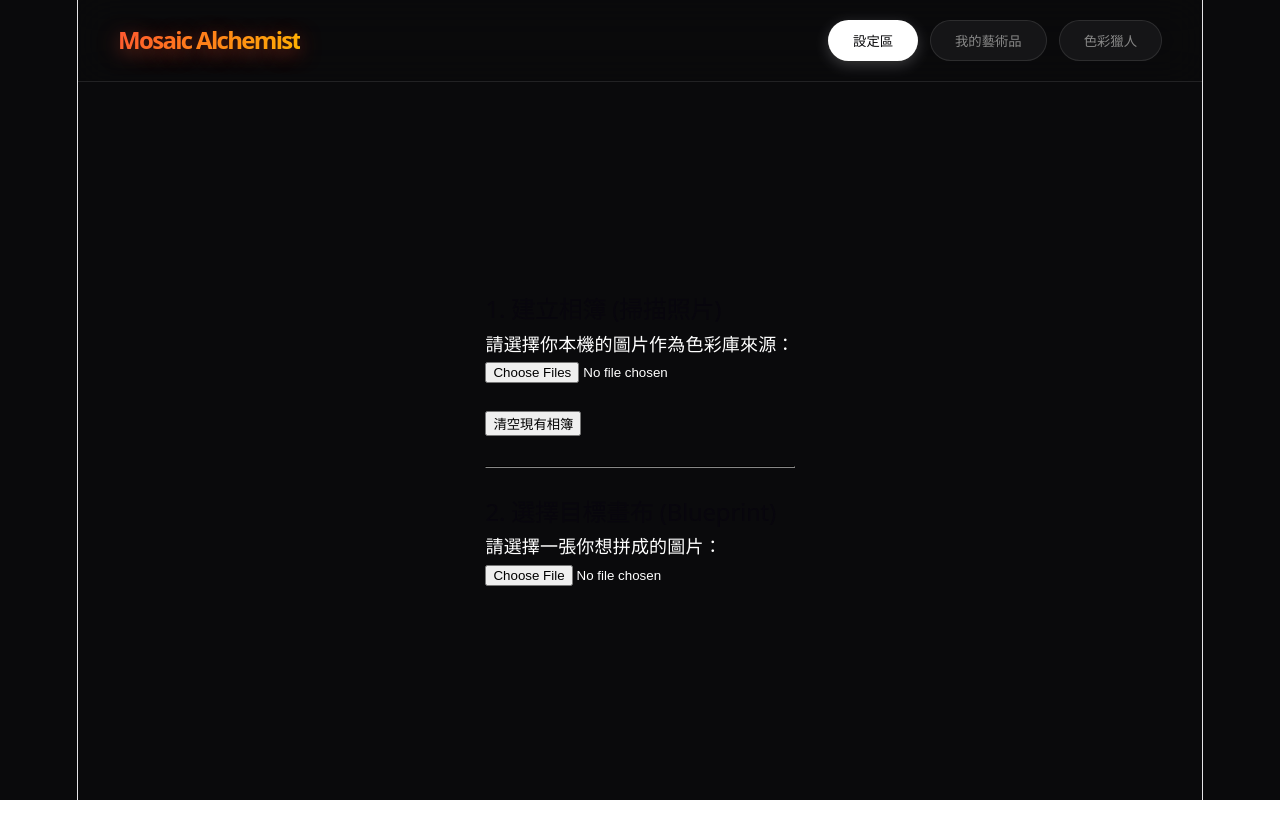
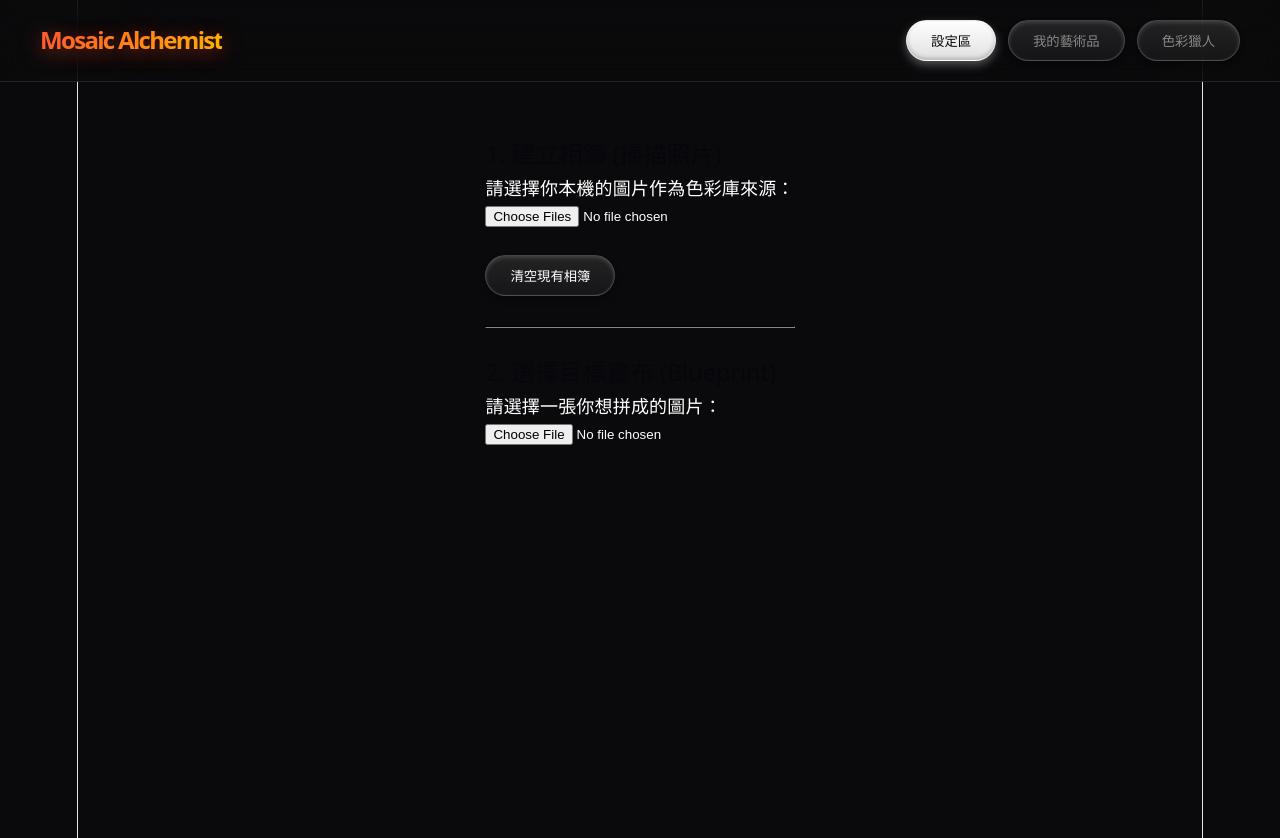
Before and after one commit to KP7-tech/mosaic-photo-album, a React (Vite) app: page / in a window 1280 px wide. Shown: the top 838 px of the page. Before the commit the page ends 800 px from the top, so only its background shows below. Built offline with nearby package versions, Linux system fonts and the light colour scheme.

Commit message:
feat: implement WebGL-based MosaicCanvas component and add global application styling

```diff
--- a/src/App.css
+++ b/src/App.css
@@ -33,8 +33,11 @@ body {
   background: rgba(10, 10, 12, 0.8);
   backdrop-filter: blur(20px);
   border-bottom: 1px solid rgba(255, 255, 255, 0.1);
-  position: sticky;
+  position: fixed;
   top: 0;
+  left: 0;
+  width: 100%;
+  box-sizing: border-box;
   z-index: 100;
 }
 
@@ -54,11 +57,12 @@ h1 {
 }
 
 .tabs button {
-  background: var(--bg-panel);
-  border: 1px solid rgba(255, 255, 255, 0.1);
+  background: linear-gradient(180deg, rgba(255,255,255,0.1) 0%, rgba(255,255,255,0.05) 100%);
+  border: 1px solid rgba(255, 255, 255, 0.2);
   color: var(--text-muted);
   padding: 10px 24px;
-  border-radius: 30px;
+  border-radius: 9999px;
+  box-shadow: inset 0 2px 4px rgba(255,255,255,0.15), 0 4px 6px rgba(0,0,0,0.3);
   font-family: 'Inter', sans-serif;
   font-weight: 600;
   cursor: pointer;
@@ -67,21 +71,50 @@ h1 {
 
 .tabs button:hover {
   color: var(--text-main);
-  background: rgba(255, 255, 255, 0.1);
+  background: linear-gradient(180deg, rgba(255,255,255,0.15) 0%, rgba(255,255,255,0.1) 100%);
+}
+
+.tabs button:active {
+  box-shadow: inset 0 4px 8px rgba(0,0,0,0.6);
+  transform: translateY(1px);
 }
 
 .tabs button.active {
-  background: var(--text-main);
+  background: linear-gradient(180deg, var(--text-main) 0%, #e0e0e0 100%);
   color: var(--bg-dark);
-  box-shadow: 0 4px 15px rgba(255, 255, 255, 0.2);
+  box-shadow: inset 0 -2px 4px rgba(0,0,0,0.2), 0 4px 10px rgba(255, 255, 255, 0.3);
+}
+
+.setup-view button {
+  background: linear-gradient(180deg, rgba(255,255,255,0.1) 0%, rgba(255,255,255,0.05) 100%);
+  border: 1px solid rgba(255, 255, 255, 0.2);
+  color: var(--text-main);
+  padding: 10px 24px;
+  border-radius: 9999px;
+  box-shadow: inset 0 2px 4px rgba(255,255,255,0.15), 0 4px 6px rgba(0,0,0,0.3);
+  font-family: 'Inter', sans-serif;
+  font-weight: 600;
+  cursor: pointer;
+  transition: all 0.3s cubic-bezier(0.25, 0.8, 0.25, 1);
+}
+
+.setup-view button:hover {
+  background: linear-gradient(180deg, rgba(255,255,255,0.15) 0%, rgba(255,255,255,0.1) 100%);
+}
+
+.setup-view button:active {
+  box-shadow: inset 0 4px 8px rgba(0,0,0,0.6);
+  transform: translateY(1px);
 }
 
 .main-content {
   flex: 1;
   padding: 40px;
+  margin-top: 80px; /* offset for fixed header */
   display: flex;
   justify-content: center;
-  align-items: center;
+  align-items: flex-start; /* allow natural height for large canvas */
+  min-height: calc(100vh - 80px); /* ensure it expands */
 }
 
 .mosaic-view {
--- a/src/App.jsx
+++ b/src/App.jsx
@@ -17,13 +17,21 @@ function App() {
     const files = e.target.files;
     if(!files.length) return;
     setIsProcessing(true);
-    for(let i=0; i<files.length; i++) {
-        const img = await readImage(files[i]);
-        const { lab, dataUrl } = extractDominantColor(img);
-        if(dataUrl) {
-            await addPhoto(lab, dataUrl);
-        }
+
+    // Batch processing
+    const fileArray = Array.from(files);
+    const chunkSize = 10;
+    for(let i=0; i<fileArray.length; i+=chunkSize) {
+        const chunk = fileArray.slice(i, i+chunkSize);
+        await Promise.all(chunk.map(async file => {
+            const img = await readImage(file);
+            const { lab, dataUrl } = extractDominantColor(img);
+            if(dataUrl) {
+                await addPhoto(lab, dataUrl);
+            }
+        }));
     }
+
     setIsProcessing(false);
     alert(`已匯入 ${files.length} 張照片至相簿`);
   };
@@ -35,7 +43,7 @@ function App() {
 
     // 1. Process blueprint into pieces
     const img = await readImage(file);
-    const { pieces: newPieces, width, height } = sliceBlueprint(img, 20, 20); // 20x20 grid
+    const { pieces: newPieces, width, height } = sliceBlueprint(img, 30, 30); // 30x30 grid
     setCanvasSize({ w: width, h: height });
 
     // 2. Fetch all photos from album
@@ -155,7 +163,7 @@ function App() {
         {!isProcessing && activeTab === 'mosaic' && (
           <div className="mosaic-view">
             <p className="subtitle">請點擊畫布上的缺口塊 (Missing Pieces) 進行尋色</p>
-            <div className="canvas-wrapper" style={{ position: 'relative', width: canvasSize.w, height: canvasSize.h, margin: '0 auto', maxWidth: '100%' }}>
+            <div className="canvas-wrapper" style={{ position: 'relative', width: canvasSize.w, height: canvasSize.h, margin: '0 auto' }}>
               <MosaicCanvas pieces={pieces} width={canvasSize.w} height={canvasSize.h} />
 
               <div style={{ position: 'absolute', top: 0, left: 0, width: '100%', height: '100%' }}>
--- a/src/components/MosaicCanvas.jsx
+++ b/src/components/MosaicCanvas.jsx
@@ -152,7 +152,6 @@ export default function MosaicCanvas({ pieces, width, height }) {
         borderRadius: '16px',
         boxShadow: '0 10px 40px rgba(0,0,0,0.3)',
         width: '100%',
-        maxWidth: `${width}px`,
         height: 'auto'
       }}
     />
```
